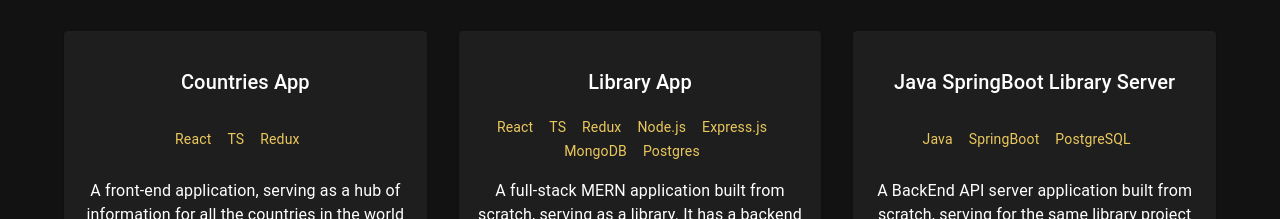
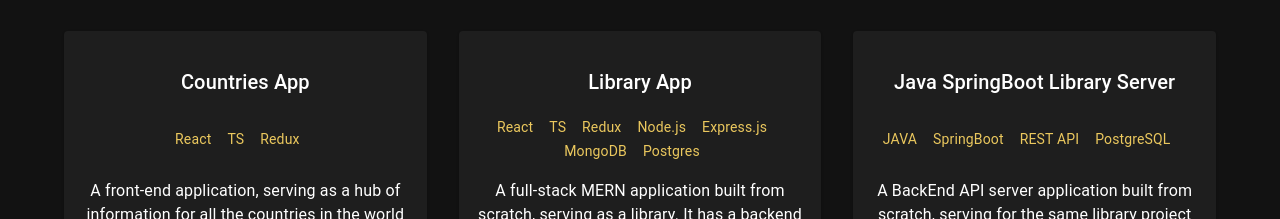
Before and after one commit to Tipu1996/Portfolio, a React (Vite) app: page / in a window 1280 px wide. Shown: the part 1180-1399 px from the top of the page. Built offline with nearby package versions, Linux system fonts and the light colour scheme.

Commit message:
added new projects

```diff
--- a/src/components/Projects.jsx
+++ b/src/components/Projects.jsx
@@ -70,7 +70,7 @@
 	},
 	{
 		name: "Java SpringBoot Library Server",
-		skills: ["Java", "SpringBoot", "PostgreSQL"],
+		skills: ["JAVA", "SpringBoot", "REST API", "PostgreSQL"],
 		description:
 			"A BackEnd API server application built from scratch, serving for the same library project as the above-mentioned",
 		visit: false,
```
